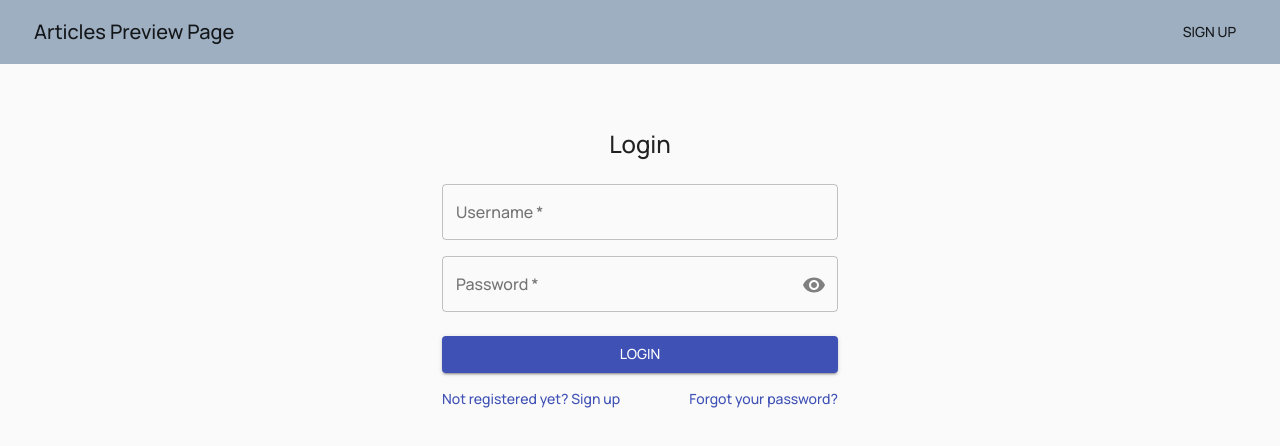
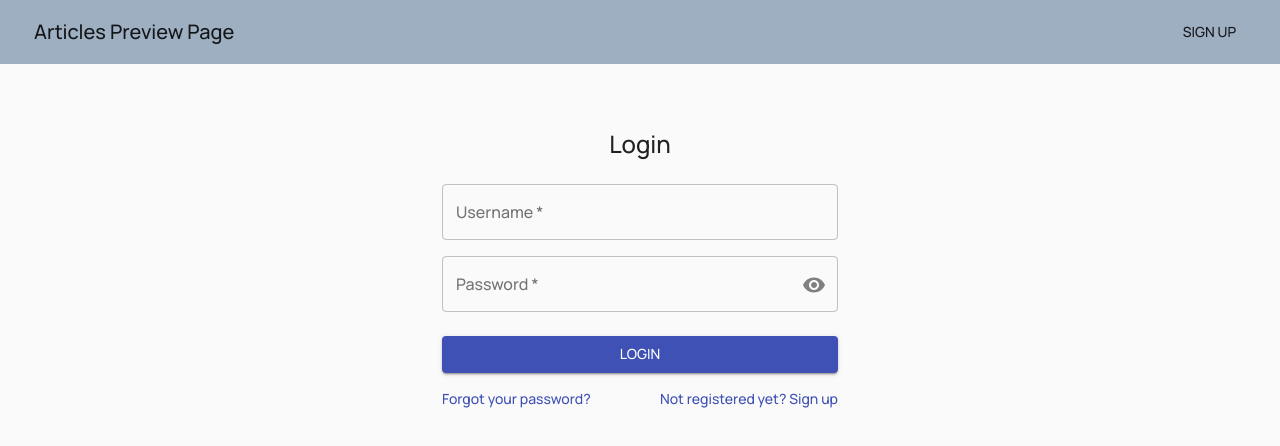
Before and after one commit to sbAsma/article-preview-drf-react, a React (Create React App) app: page /user in a window 1280 px wide. Shown: the top 446 px of the page. Built offline with nearby package versions, Linux system fonts and the light colour scheme.

Commit message:
login page signup link modified in mobile display

```diff
--- a/src/components/auth/login.js
+++ b/src/components/auth/login.js
@@ -47,6 +47,11 @@ const useStyles = makeStyles((theme) => ({
         right: "20px",
         top: "25px",
     },
+	[theme.breakpoints.down('xs')]:{
+		NotRegisteredTxt:{
+			display: 'none',
+		}
+	},
 }));
 
 export default function Login(props) {
@@ -177,20 +182,23 @@ export default function Login(props) {
 						Login
 					</Button>
 					<Grid container justifyContent="space-between">
-                        <Grid item xs={12} sm={6}>
-                            <Link
-								variant="body2"
-                                onClick={redirectSignUp}
-                                >
-                                Not registered yet? Sign up
-                            </Link>
-                        </Grid>
-						<Grid item>
+					<Grid item>
                             <Link
 								variant="body2"
 								href="user/password_reset"
                                 >
                                 Forgot your password?
+                            </Link>
+                        </Grid>
+                        <Grid item
+						// xs={12} sm={6}
+						>
+                            <Link
+								variant="body2"
+                                onClick={redirectSignUp}
+                                >
+                                <span className={classes.NotRegisteredTxt}>Not registered yet? </span>
+								Sign up
                             </Link>
                         </Grid>
                     </Grid>
```
